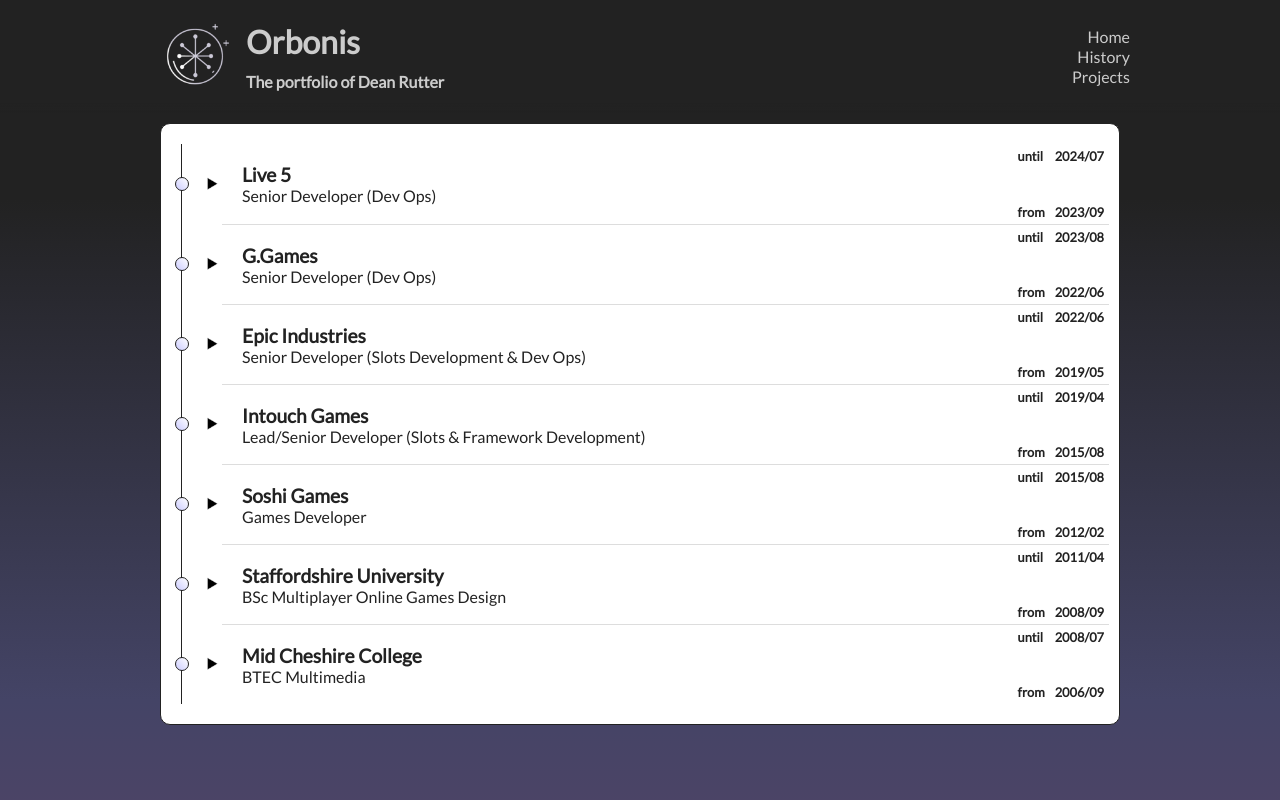
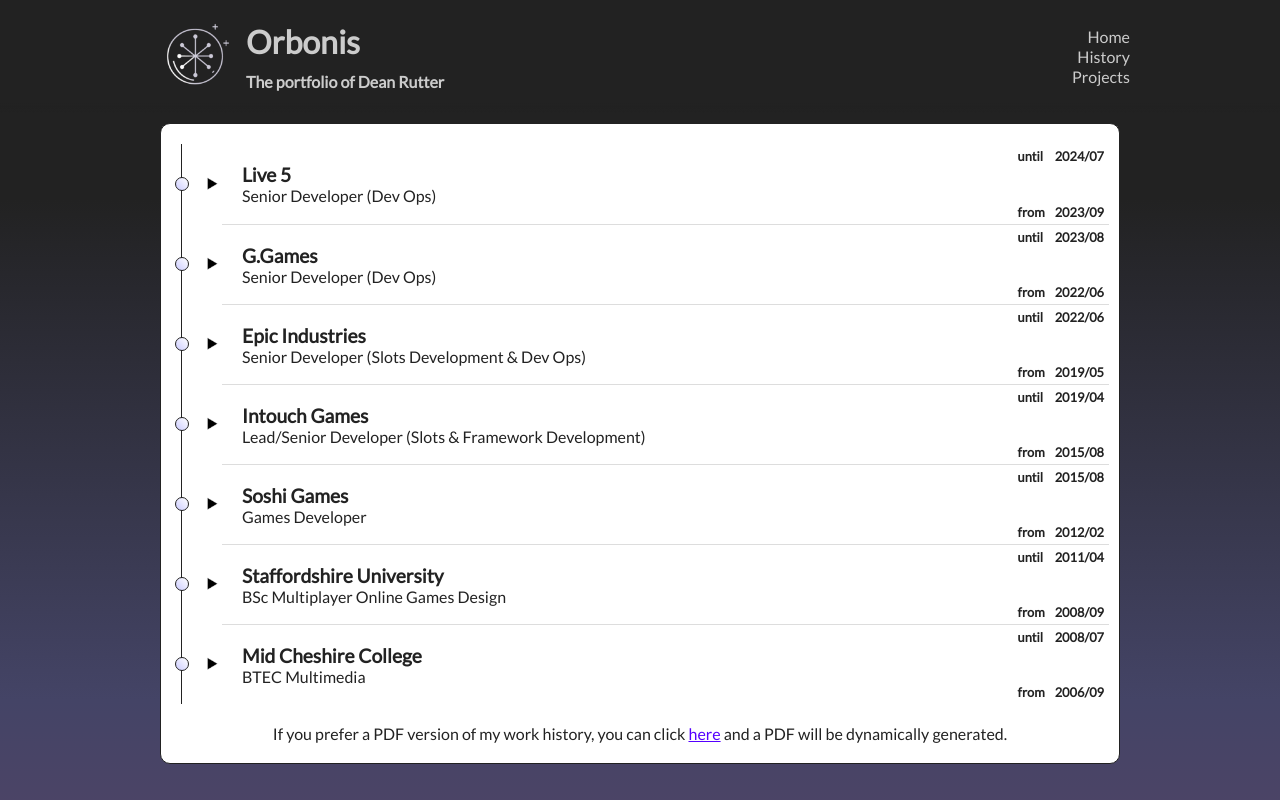
Before and after one commit to Orbonis/portfolio, a React app: page /history in a window 1280 px wide. Built offline with nearby package versions, Linux system fonts and the light colour scheme.

Commit message:
Added PDF generator to history page

```diff
--- a/package.json
+++ b/package.json
@@ -15,10 +15,12 @@
     "homepage": "https://gitlab.com/orbonis-dev/home-server/portfolio#readme",
     "dependencies": {
         "@tweenjs/tween.js": "^18.6.4",
+        "jspdf": "^2.5.1",
         "react": "^18.2.0",
         "react-dom": "^18.2.0"
     },
     "devDependencies": {
+        "@types/jspdf": "^2.0.0",
         "@types/react": "^18.2.28",
         "@types/react-dom": "^18.2.13",
         "copy-webpack-plugin": "^11.0.0",
--- a/src/components/core/timeline.tsx
+++ b/src/components/core/timeline.tsx
@@ -30,9 +30,11 @@
 
     public render(): ReactNode {
         return (
-            <div className="timeline">
-                { this.props.data.map((x, i) => this.renderRow(x, i)).reverse() }
-            </div>
+            <span>
+                <div className="timeline">
+                    { this.props.data.map((x, i) => this.renderRow(x, i)).reverse() }
+                </div>
+            </span>
         );
     }
 
--- a/src/pages/history.tsx
+++ b/src/pages/history.tsx
@@ -5,6 +5,7 @@
 import { Page } from "./core/page";
 
 import historyJSON from "../data/history.json";
+import { generatePDF } from "src/utils/pdf";
 
 export class History extends Page {
     constructor(props: HTMLProps<HTMLDivElement>) {
@@ -18,6 +19,9 @@
             <Body>
                 <Segment>
                     <Timeline data={historyJSON} />
+                    <div className="generate-pdf">
+                        If you prefer a PDF version of my work history, you can click <a href="#" onClick={() => generatePDF()}>here</a> and a PDF will be dynamically generated.
+                    </div>
                 </Segment>
             </Body>
         );
--- a/src/style/theme.scss
+++ b/src/style/theme.scss
@@ -125,6 +125,20 @@
             padding-bottom: 10px;
         }
     }
+
+    .generate-pdf {
+        text-align: center;
+        padding: 10px;
+
+        a {
+            color: #50F;
+            text-decoration: underline;
+        }
+
+        a:hover {
+            color: #80F;
+        }
+    }
 }
 
 .portrait {
--- /dev/null
+++ b/src/utils/pdf.ts
@@ -0,0 +1,59 @@
+import { jsPDF } from "jspdf";
+import history from "../data/history.json";
+import { TimelineData } from "src/components/core/timeline";
+
+interface CursorPosition {
+    x: number;
+    y: number;
+}
+
+export function generatePDF(): void {
+    const doc: jsPDF = new jsPDF();
+
+    const position: CursorPosition = { x: 10, y: 20 };
+
+    doc.setFontSize(20);
+    doc.text("Dean Rutter", position.x, position.y);
+    position.y += 4;
+    doc.setFontSize(8);
+    doc.setTextColor("#0000FF")
+    doc.textWithLink("https://www.orbonis.co.uk/", position.x, position.y, { url: "https://www.orbonis.co.uk/" });
+    doc.setTextColor("#000000")
+    position.y += 10;
+    for (const entry of history) {
+        addHistoryEntry(doc, position, entry);
+    }
+
+    doc.save("Dean Rutter - CV.pdf");
+}
+
+function addHistoryEntry(doc: jsPDF, position: CursorPosition, entry: TimelineData): void {
+    const startY: number = position.y - 3;
+    const maxWidth: number = 150;
+
+    doc.setFontSize(11);
+    doc.text(entry.name, position.x + 2, position.y);
+    position.y += 5;
+    doc.setFontSize(8);
+    doc.text(entry.description, position.x + 2, position.y);
+    position.y += 4;
+    doc.text(`${entry.dates.start} - ${entry.dates.end ?? "Present"}`, position.x + 2, position.y);
+    position.y += 6;
+    if (entry.details) {
+        if (typeof(entry.details) === "string") {
+            const size = doc.getTextDimensions(entry.details, { maxWidth });
+            doc.text(entry.details, position.x + 2, position.y, { maxWidth });
+            position.y += size.h;
+        } else {
+            for (const line of entry.details) {
+                const size = doc.getTextDimensions(line, { maxWidth });
+                doc.text(line, position.x + 2, position.y, { maxWidth });
+                position.y += size.h + 2;
+            }
+        }
+    }
+
+    doc.line(position.x, startY, position.x, position.y - 1);
+
+    position.y += 5;
+}
```
Also changed, not shown: 1 other file (tests, documents, lock files or other folders).
